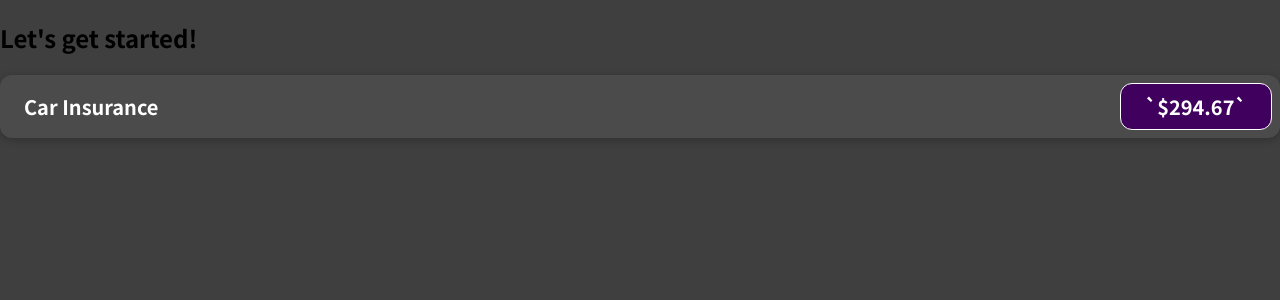
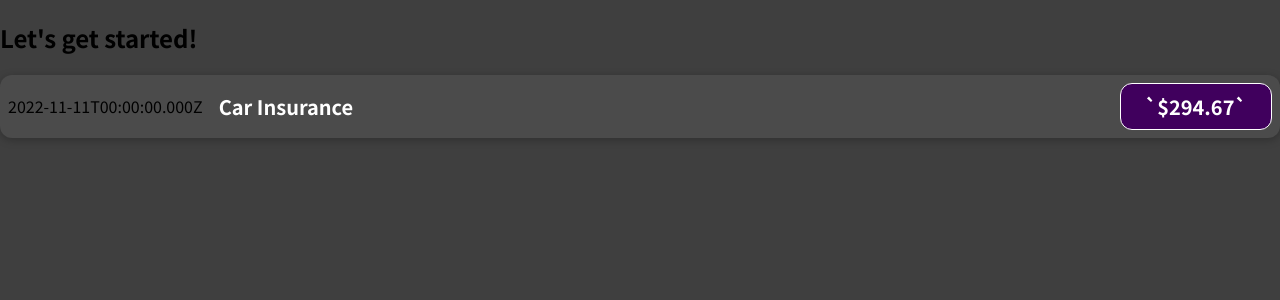
Before and after one commit to Nesaq/react-practice, a JavaScript app: page / in a window 1280 px wide. Shown: the top 300 px of the page. Built offline with nearby package versions, Linux system fonts and the light colour scheme.

Commit message:
fix date

```diff
--- a/src/components/ExpenseItem.js
+++ b/src/components/ExpenseItem.js
@@ -2,13 +2,13 @@ import './ExpenseItem.css'
 
 
 function ExpenseItem() {
-  // const expenseDate = new Date(2022, 10, 11);
+  const expenseDate = new Date(2022, 10, 11);
   const expenseTitle = 'Car Insurance';
   const expenseAmount = 294.67;
 
   return (
     <div className='expense-item'>
-        <div>{}</div>
+        <div>{expenseDate.toISOString()}</div>
         <div className='expense-item__description'>
           <h2>{expenseTitle}</h2>
           <div className='expense-item__price'>`${expenseAmount}`</div>
```
Also changed, not shown: 1 other file (tests, documents, lock files or other folders).
